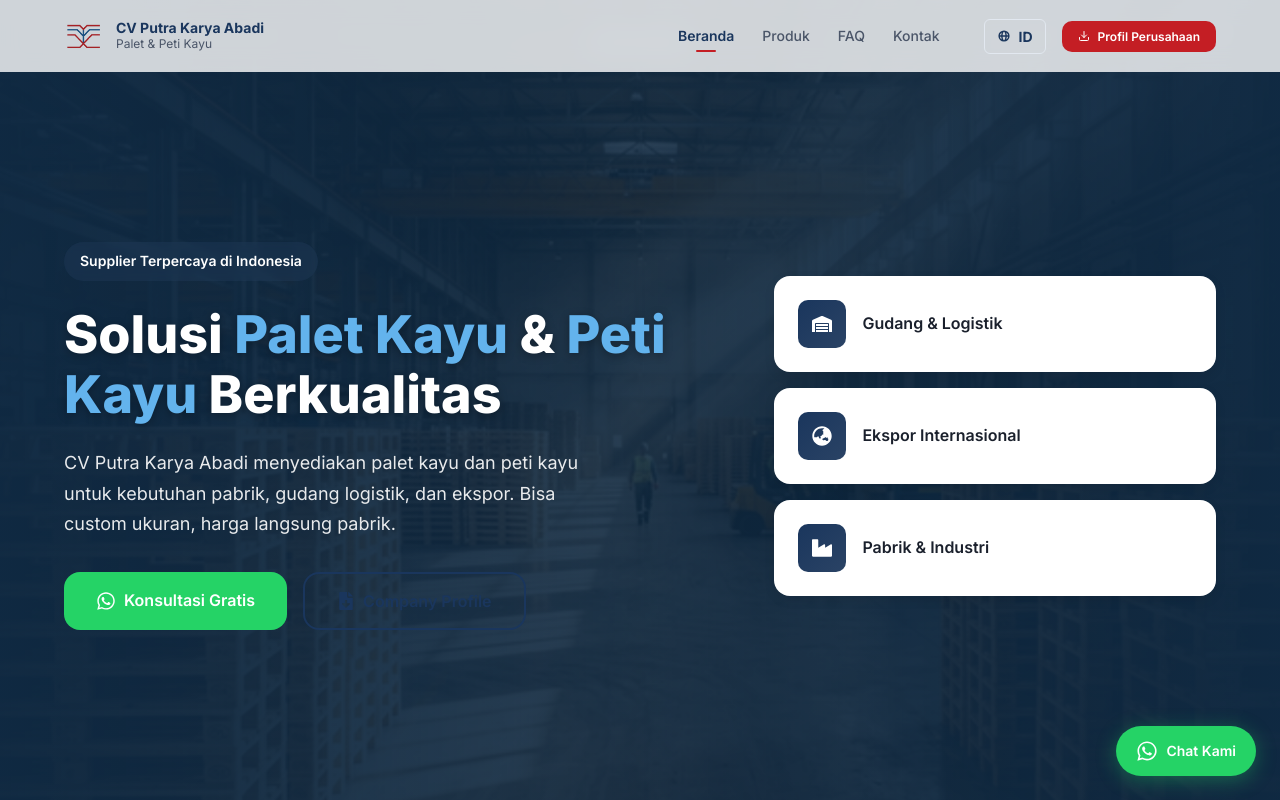
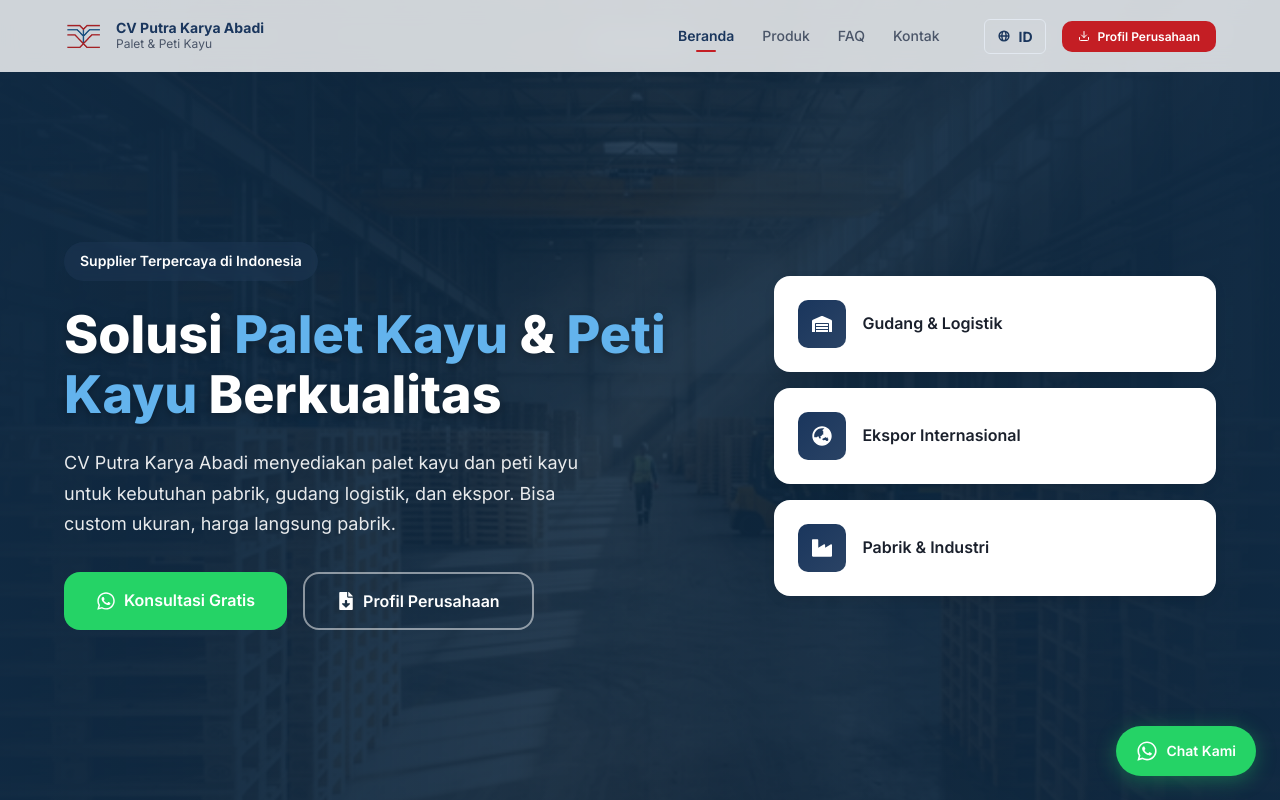
Before and after one commit to doni-wahyudi/cv-putra-karya-abadi, a React (Vite) app: page / in a window 1280 px wide. Shown: the top 800 px of the page. Built offline with nearby package versions, Linux system fonts and the light colour scheme.

Commit message:
update layout

```diff
--- a/src/pages/Beranda.css
+++ b/src/pages/Beranda.css
@@ -84,6 +84,17 @@
   display: flex;
   gap: var(--space-4);
   flex-wrap: wrap;
+}
+
+.hero__actions .btn-outline {
+  color: white;
+  border-color: rgba(255, 255, 255, 0.5);
+}
+
+.hero__actions .btn-outline:hover {
+  background: rgba(255, 255, 255, 0.1);
+  border-color: white;
+  color: white;
 }
 
 .hero__visual {
--- a/src/pages/Beranda.jsx
+++ b/src/pages/Beranda.jsx
@@ -152,7 +152,7 @@ export default function Beranda() {
               </a>
               <button onClick={handleDownload} className="btn btn-outline btn-lg">
                 <FaFileDownload size={18} />
-                {t({ ID: 'Company Profile', EN: 'Company Profile' })}
+                {t({ ID: 'Profil Perusahaan', EN: 'Company Profile' })}
               </button>
             </div>
           </div>
```
